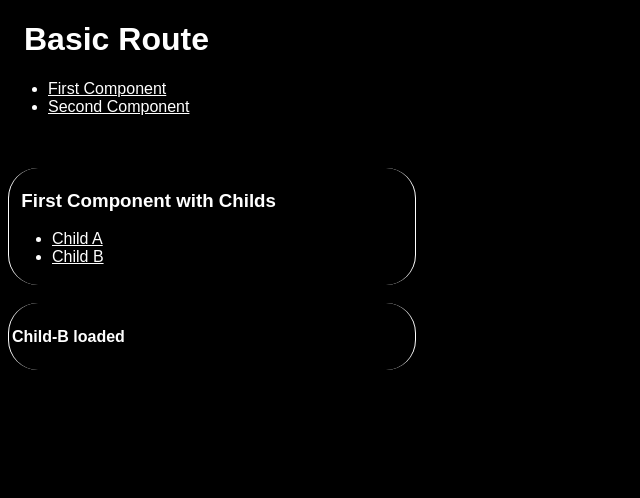
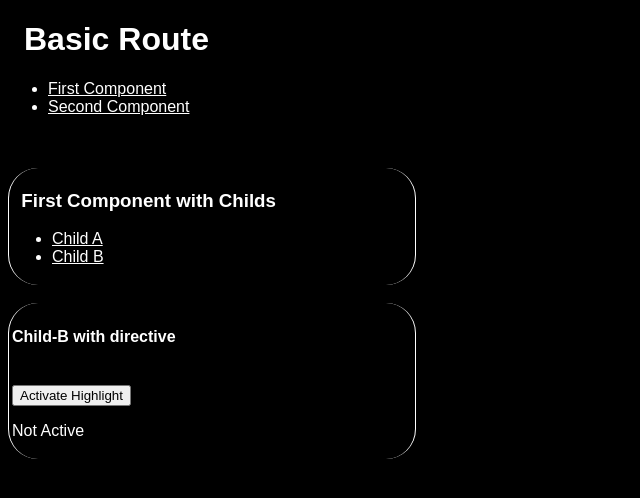
Before and after one commit to BjoernZimmi/Nachbearbeitung, an Angular app: page /first/child-b in a window 1280 px wide. Shown: the top 498 px of the page, without its empty margins (0-640 px from the left). Built offline with nearby package versions, Linux system fonts and the light colour scheme.

Commit message:
added highlight directive with button-toggle

```diff
--- a/src/app/child-b/child-b.component.html
+++ b/src/app/child-b/child-b.component.html
@@ -1 +1,11 @@
-<h4>Child-B loaded</h4>
+<h4>Child-B with directive</h4>
+
+<br>
+
+<button (click)="isHighlightActive = !isHighlightActive">Activate Highlight</button>
+
+@if (isHighlightActive) {
+    <p appHighlight>Active</p>
+} @else if (!isHighlightActive) {
+    <p>Not Active</p>
+}
--- a/src/app/child-b/child-b.component.ts
+++ b/src/app/child-b/child-b.component.ts
@@ -1,12 +1,15 @@
 import { Component } from '@angular/core';
+import { HighlightDirective } from '../direktive/highlight.directive';
 
 @Component({
   selector: 'app-child-b',
   standalone: true,
-  imports: [],
+  imports: [HighlightDirective],
   templateUrl: './child-b.component.html'
 })
 
 export class ChildBComponent {
 
+  isHighlightActive: boolean = false;
+
 }
--- a/src/app/direktive/highlight.directive.ts
+++ b/src/app/direktive/highlight.directive.ts
@@ -1,12 +1,21 @@
-import { Directive } from '@angular/core';
+import { Directive, ElementRef, HostListener } from '@angular/core';
 
 @Directive({
+  standalone: true,
   selector: '[appHighlight]',
-  standalone: true
 })
+export class HighlightDirective {
+  constructor(private el: ElementRef) {}
 
-export class HighlightDirective {
+  @HostListener('mouseenter') onMouseEnter() {
+    this.highlight('yellow');
+  }
 
-  constructor() { }
+  @HostListener('mouseleave') onMouseLeave() {
+    this.highlight('');
+  }
 
+  private highlight(color: string) {
+    this.el.nativeElement.style.backgroundColor = color;
+  }
 }
```
